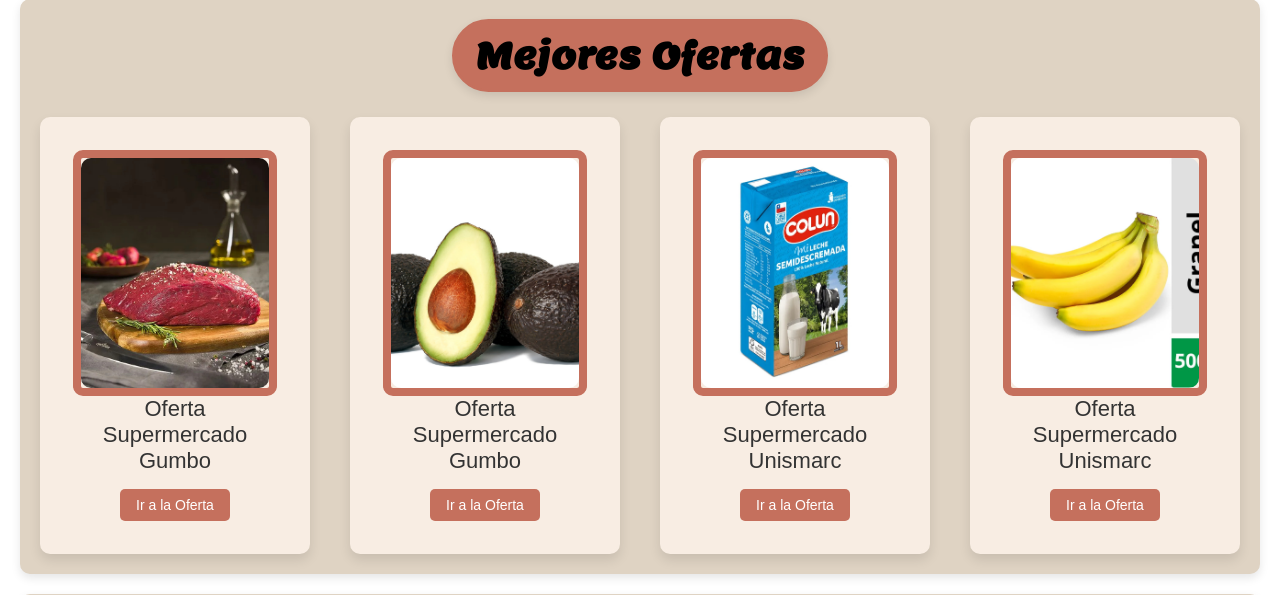
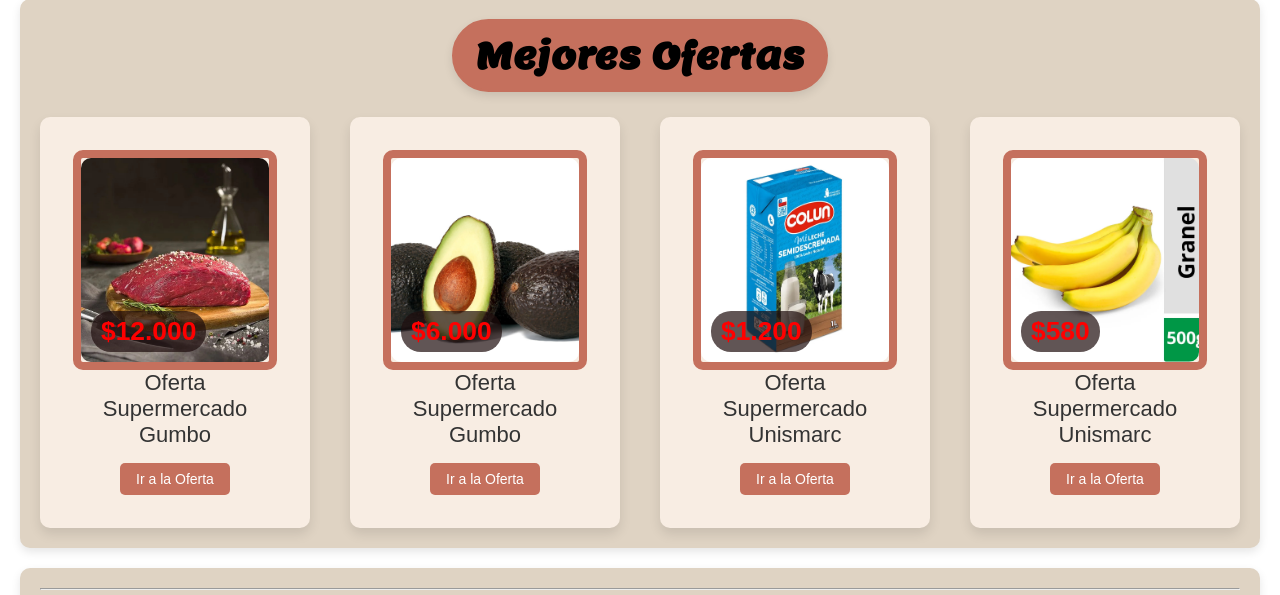
Before and after one commit to Cristian0Caceres/INFO1170_G1_SEC1, a PHP site: page /Inicio.html in a window 1280 px wide. Shown: the part 121-716 px from the top of the page. Run offline with PHP 8.4, Linux system fonts and the light colour scheme.

Commit message:
Update Styles.css

```diff
--- a/Styles.css
+++ b/Styles.css
@@ -152,7 +152,17 @@
     border: 8px solid #C5705D;
     border-radius: 10px;
 }
-
+.precio-oferta {
+    position: absolute;
+    bottom: 10px; /* Ajusta la posición vertical */
+    left: 10px; /* Ajusta la posición horizontal */
+    background-color: rgba(31, 14, 14, 0.7); /* Fondo semitransparente */
+    color: #ff0000; /* Color del texto */
+    padding: 5px 10px; /* Espaciado interno */
+    border-radius: 20px; /* Bordes redondeados */
+    font-size: 1.2em; /* Tamaño de fuente */
+    font-weight: bold; /* Negrita */
+}
 .grid-item img {
     position: absolute;
     top: 0;
@@ -231,7 +241,7 @@
 
 footer {
     background-color: #D0B8A8;
-    color: #fff;
+    color: #000000;
     padding: 15px;
     font-size: 16px;
     position: relative;
```
